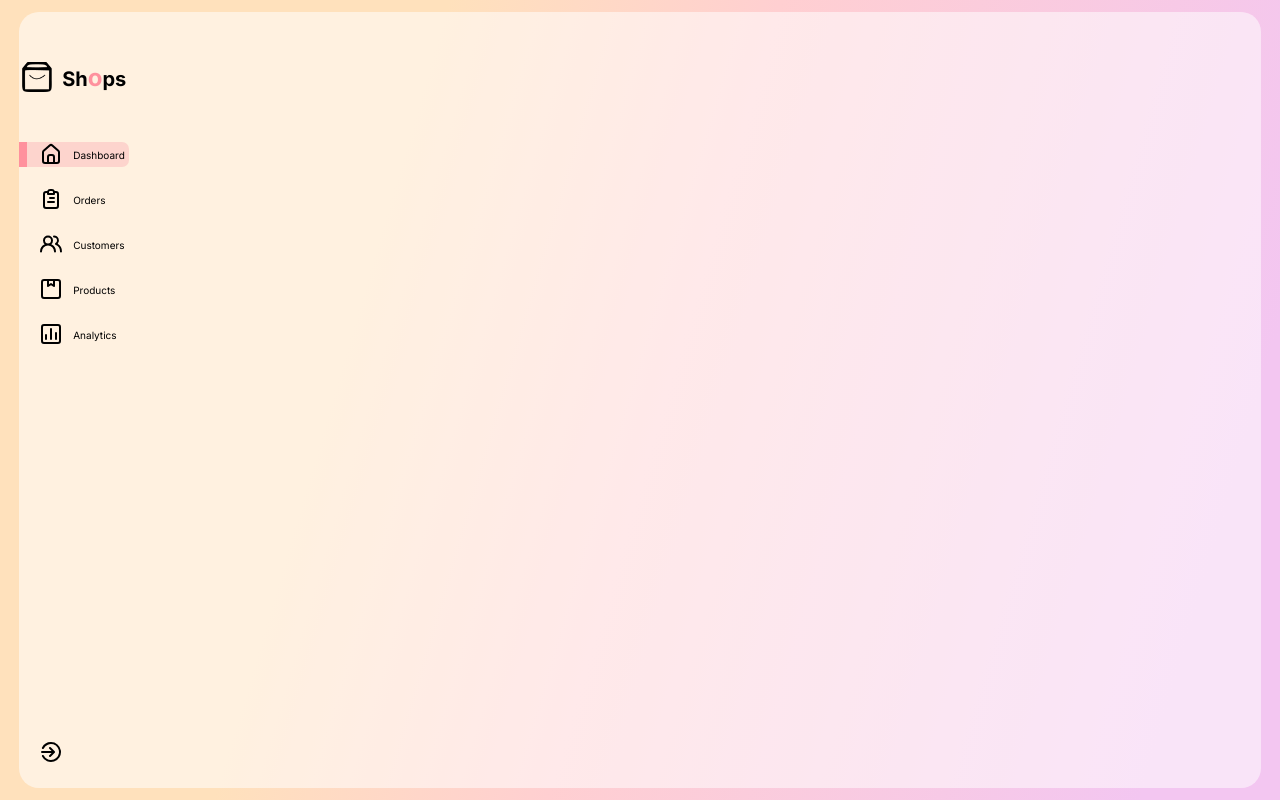
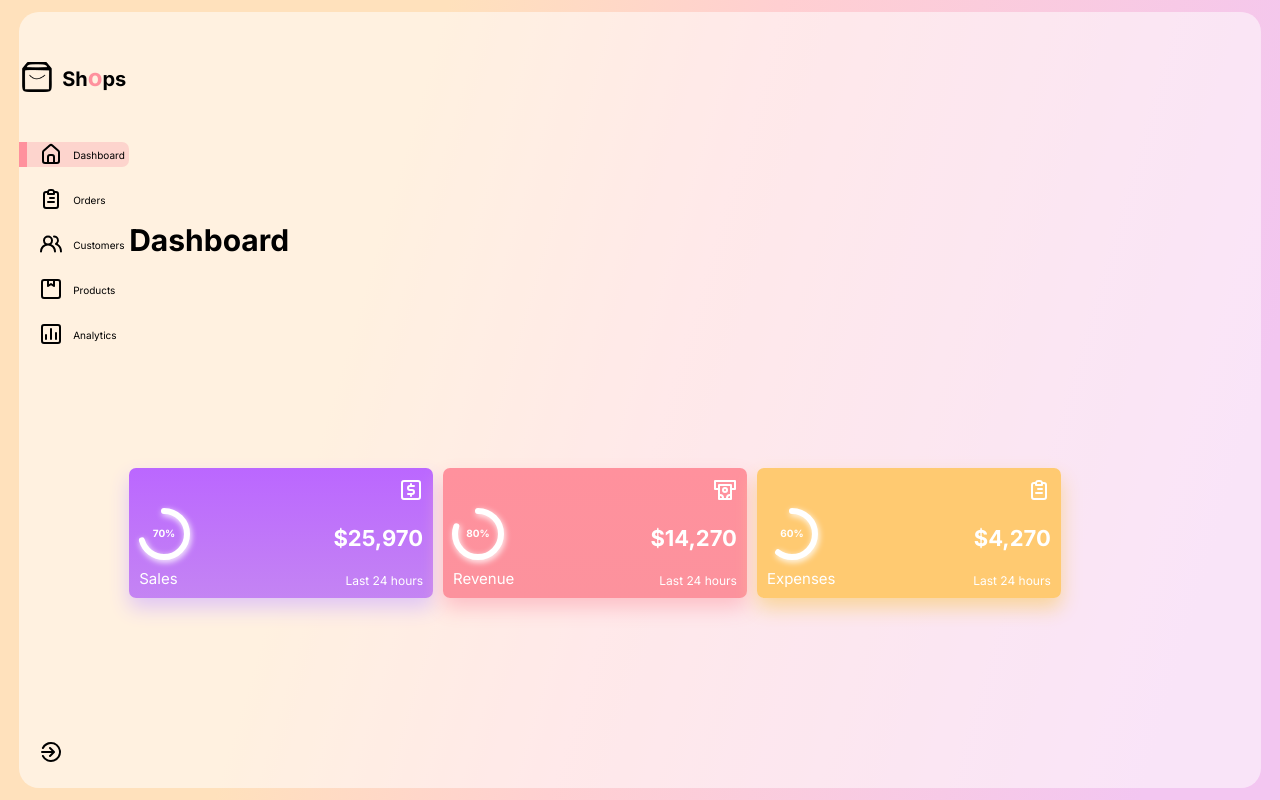
Before and after one commit to kp1129/react-dashboard, a React (Create React App) app in the folder dash/: page / in a window 1280 px wide. Built offline with nearby package versions, Linux system fonts and the light colour scheme; the HTML template or start-up script is replaced by a standard one.

Commit message:
add MainDash, compact cards view

```diff
--- a/dash/package.json
+++ b/dash/package.json
@@ -7,7 +7,9 @@
     "@testing-library/jest-dom": "^5.16.4",
     "@testing-library/react": "^13.3.0",
     "@testing-library/user-event": "^13.5.0",
+    "framer-motion": "^6.3.10",
     "react": "^18.1.0",
+    "react-circular-progressbar": "^2.0.4",
     "react-dom": "^18.1.0",
     "react-scripts": "5.0.1",
     "web-vitals": "^2.1.4"
--- a/dash/src/App.js
+++ b/dash/src/App.js
@@ -1,5 +1,6 @@
 
 import './App.css';
+import MainDash from './components/MainDash/MainDash';
 import Sidebar from './components/Sidebar/Sidebar';
 
 function App() {
@@ -7,6 +8,7 @@ function App() {
     <div className="app">
       <div className='app-glass-wrapper'>
         <Sidebar />
+        <MainDash />
       </div>
     </div>
   );
--- /dev/null
+++ b/dash/src/components/Card/Card.css
@@ -0,0 +1,66 @@
+.compact-card {
+    display: flex;
+    flex: 1;
+    height: 11rem !important;
+    border-radius: 0.7rem;
+    color: #fff;
+    position: relative;
+    cursor: pointer;
+    padding: 1rem;
+}
+
+.compact-card:hover {
+    box-shadow: none !important;
+}
+
+.radial-bar {
+    display: flex;
+    flex-direction: column;
+    justify-content: flex-end;
+    /* align-items: center; */
+    gap: 1rem;
+    flex: 1;
+}
+
+.CircularProgressbar {
+    width: 5rem !important;
+    overflow: visible;
+}
+
+.CircularProgressbar-path {
+    stroke: #fff !important;
+    stroke-width: 12px !important;
+    filter: drop-shadow(2px 4px 6px #fff)
+}
+
+.CircularProgressbar-trail {
+    display: none;
+}
+
+.CircularProgressbar-text {
+    fill: #fff !important;
+    font-size: 1.5rem;
+    font-weight: bold;
+}
+
+/* .radial-bar>span {
+    font-size: 1.5rem;
+    font-weight: bold;
+} */
+
+.card-info {
+    display: flex;
+    flex: 1;
+    flex-direction: column;
+    justify-content: space-between;
+    align-items: flex-end;
+}
+
+.card-info>span:nth-child(2) {
+    font-size: 2.2rem;
+    font-weight: bold;
+}
+
+.card-info>span:nth-child(3) {
+    font-size: 1.2rem;
+}
--- /dev/null
+++ b/dash/src/components/Card/Card.js
@@ -0,0 +1,64 @@
+import React, { useState } from 'react'
+import './Card.css'
+import { AnimateSharedLayout } from 'framer-motion'
+import { CircularProgressbar } from 'react-circular-progressbar';
+import 'react-circular-progressbar/dist/styles.css';
+
+function Card(props) {
+
+    const [ expanded, setExpanded ] = useState(false);
+
+    return (
+        <AnimateSharedLayout>
+            { expanded
+                ? <ExpandedCard setExpanded={setExpanded} {...props}/>
+                : <CompactCard setExpanded={setExpanded} {...props} />
+            }
+        </AnimateSharedLayout>
+        // <AnimateSharedLayout>
+            // {/* { expanded
+            //     ? <ExpandedCard props={props} />
+            //     : <CompactCard props={props} />
+            // } */}
+        //     <CompactCard props={props} />
+        // </AnimateSharedLayout>
+  )
+}
+
+// Expanded Card
+function ExpandedCard({ png, value, barValue, title, color, setExpanded }) {
+    return (
+        <div className='expanded-card'
+
+        onClick={() => setExpanded(false)}
+        >expanded</div>
+    )
+}
+
+
+// Compact Card
+function CompactCard({ png, value, barValue, title, color, setExpanded }) {
+    const CardIcon = png;
+    return (
+        <div className='compact-card'
+        style={{
+            background: color.bg,
+            boxShadow: color.boxShadow
+        }}
+        onClick={() => setExpanded(true)}
+        >
+            <div className='radial-bar'>
+                <CircularProgressbar value={barValue} text={`${barValue}%`} />
+                <span>{title}</span>
+            </div>
+            <div className='card-info'>
+                <CardIcon />
+                <span>${value}</span>
+                <span>Last 24 hours</span>
+            </div>
+        </div>
+    )
+}
+
+
+export default Card
--- /dev/null
+++ b/dash/src/components/CardContainer/CardContainer.css
@@ -0,0 +1,5 @@
+.card-container {
+    display: flex;
+    gap: 1rem;
+    width: 100%;
+}
--- /dev/null
+++ b/dash/src/components/CardContainer/CardContainer.js
@@ -0,0 +1,24 @@
+import React from 'react'
+import './CardContainer.css'
+import Card from '../Card/Card'
+import { CardsData } from '../../data/Data'
+
+function CardContainer() {
+  return (
+    <div className='card-container'>
+        {CardsData.map( card => (
+            <Card
+              key={card.title}
+              title={card.title}
+              color={card.color}
+              barValue={card.barValue}
+              value={card.value}
+              png={card.png}
+              series={card.series}
+            />
+        ))}
+    </div>
+  )
+}
+
+export default CardContainer
--- /dev/null
+++ b/dash/src/components/MainDash/MainDash.css
@@ -0,0 +1,10 @@
+.main-dash {
+    display: flex;
+    flex-direction: column;
+    justify-content: space-evenly;
+}
+
+.main-dash>h1 {
+    font-weight: bold;
+    font-size: 3rem;
+}
--- /dev/null
+++ b/dash/src/components/MainDash/MainDash.js
@@ -0,0 +1,18 @@
+import React from 'react'
+import CardContainer from '../CardContainer/CardContainer'
+import './MainDash.css'
+
+function MainDash() {
+  return (
+    <div className='main-dash'>
+        <h1>Dashboard</h1>
+
+        {/* cards */}
+        <CardContainer />
+
+        {/* recent orders */}
+    </div>
+  )
+}
+
+export default MainDash
--- a/dash/src/components/Sidebar/Sidebar.js
+++ b/dash/src/components/Sidebar/Sidebar.js
@@ -21,15 +21,19 @@ function Sidebar() {
 
         {/* menu */}
         <div className='menu'>
-            {SidebarData.map( (item, index) => (
-                <div
-                onClick={() => setSelected(index)}
-                className={selected === index ? "menu-item active" : "menu-item"}
-                key={item.heading}>
-                    <div><item.icon/></div>
-                    <span>{item.heading}</span>
-                </div>
-            ))}
+            {SidebarData.map( (item, index) => {
+                const MenuItemIcon = item.icon;
+
+                return (
+                    <div onClick={() => setSelected(index)}
+                    className={selected === index ? "menu-item active" : "menu-item"}
+                    key={item.heading}>
+                        <div>
+                            <MenuItemIcon />
+                        </div>
+                        <span>{item.heading}</span>
+                    </div>
+            )})}
             {/* sign out */}
             <div className='menu-item'>
                 <div><UilSignOutAlt /></div>
--- a/dash/src/data/Data.js
+++ b/dash/src/data/Data.js
@@ -3,7 +3,9 @@ import {
     UilClipboardAlt,
     UilUsersAlt,
     UilPackage,
-    UilChart
+    UilChart,
+    UilUsdSquare,
+    UilMoneyWithdrawal
 } from '@iconscout/react-unicons';
 
 export const SidebarData = [
@@ -28,3 +30,54 @@ export const SidebarData = [
         heading: "Analytics"
     }
 ];
+
+export const CardsData = [
+    {
+        title: "Sales",
+        color: {
+            bg: "linear-gradient(180deg, #bb67ff 0%, #c484f3 100%)",
+            boxShadow: "0px 10px 20px 0px #e0c6f5",
+        },
+        barValue: 70,
+        value: "25,970",
+        png: UilUsdSquare,
+        series: [
+            {
+                name: "Sales",
+                data: [31, 40, 28, 51, 42, 109, 100]
+            }
+        ]
+    },
+    {
+        title: "Revenue",
+        color: {
+            bg: "linear-gradient(180deg, #ff919d 0%, #fc929d 100%)",
+            boxShadow: "0px 10px 20px 0px #fdc0c7",
+        },
+        barValue: 80,
+        value: "14,270",
+        png: UilMoneyWithdrawal,
+        series: [
+            {
+                name: "Revenue",
+                data: [10, 100, 50, 70, 80, 30, 40]
+            }
+        ]
+    },
+    {
+        title: "Expenses",
+        color: {
+            bg:  "linear-gradient(rgb(248, 212, 154) -146.42%, rgb(255 202 113) -46.42%)",
+            boxShadow: "0px 10px 20px 0px #f9d59b",
+        },
+        barValue: 60,
+        value: "4,270",
+        png: UilClipboardAlt,
+        series: [
+            {
+                name: "Expenses",
+                data: [10, 25, 15, 30, 12, 15, 20]
+            }
+        ]
+    }
+];
```
Also changed, not shown: 1 other file (tests, documents, lock files or other folders).
